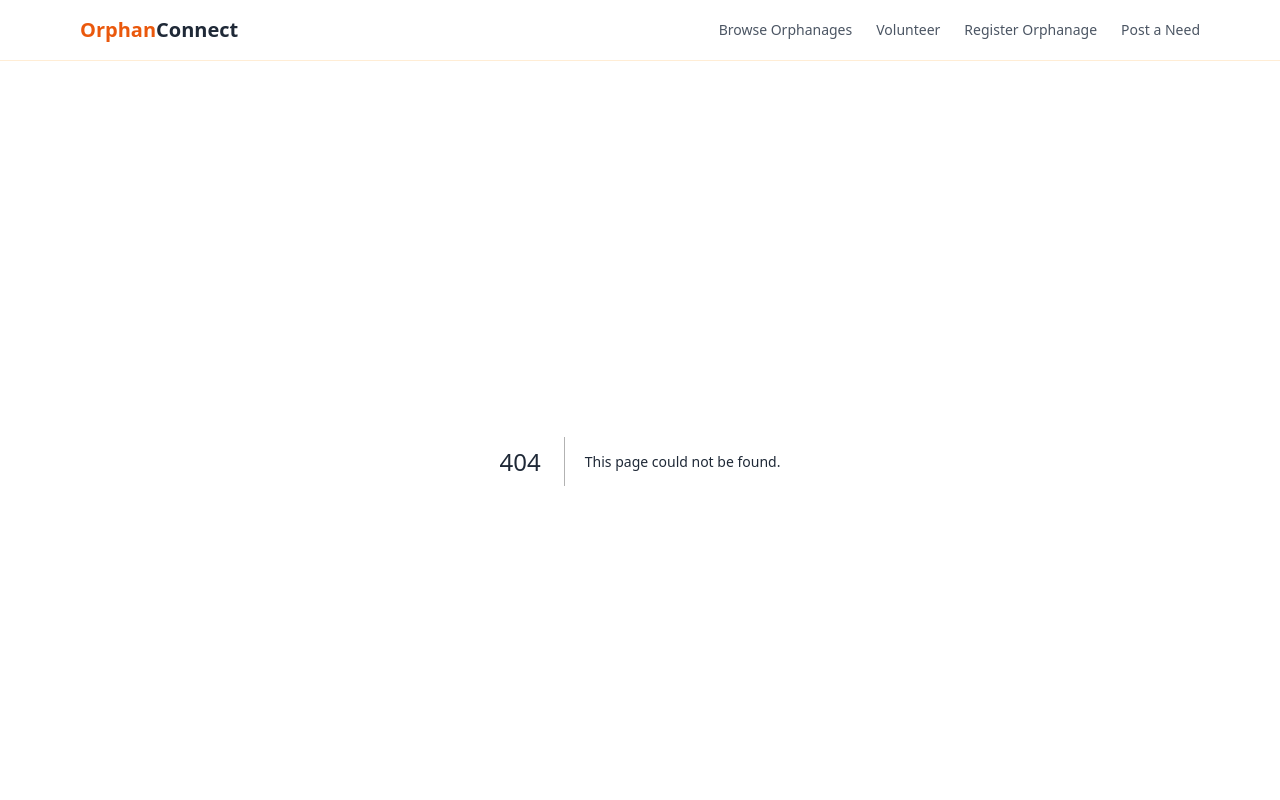
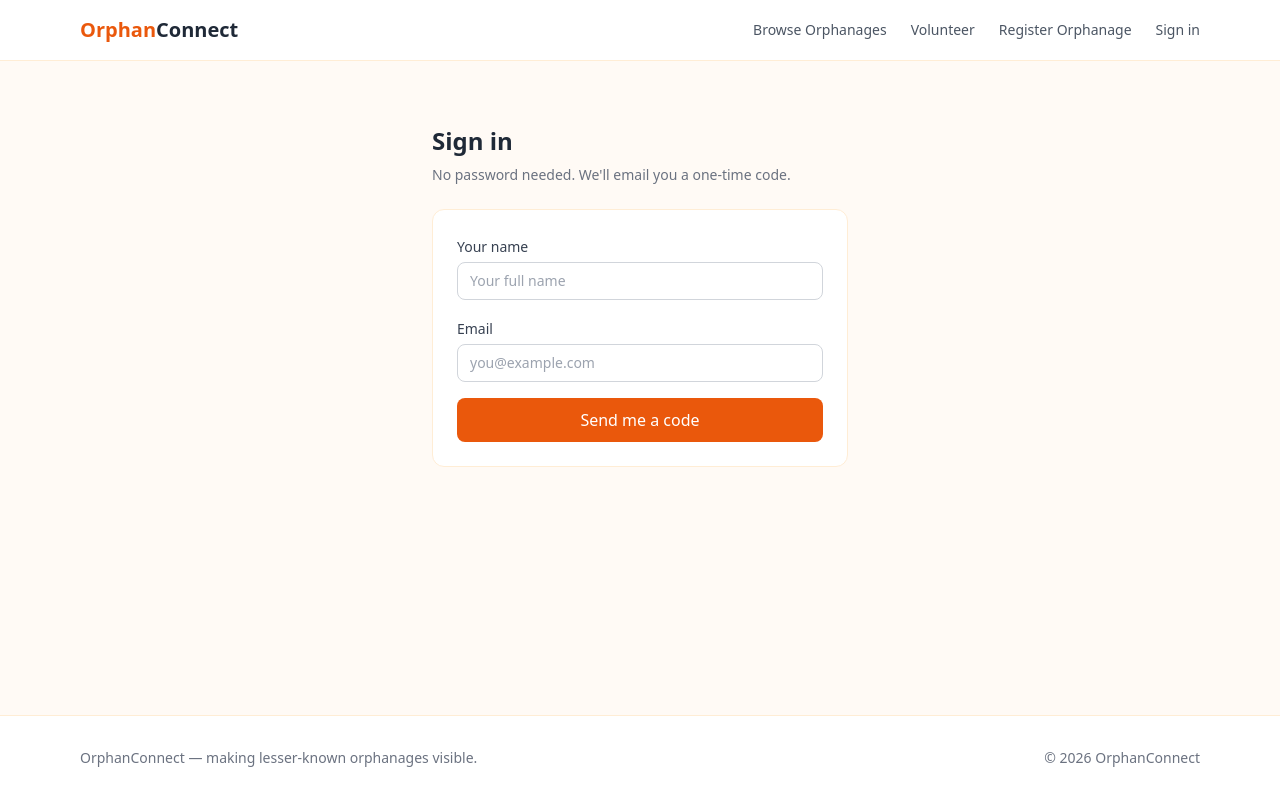
Before and after one commit to Bhavya-13/OrphanConnect, a Next.js app: page /login in a window 1280 px wide. Before the commit this address had no page. Shown: the top 800 px of the page. Built offline with nearby package versions, Linux system fonts and the light colour scheme; no server answers.

Commit message:
Set up Resend SMTP and email otp code login

```diff
--- a/src/app/layout.tsx
+++ b/src/app/layout.tsx
@@ -2,6 +2,7 @@ import type { Metadata } from "next";
 import "./globals.css";
 import Navbar from "@/components/Navbar";
 import Footer from "@/components/Footer";
+import { AuthProvider } from "@/lib/useAuth";
 
 export const metadata: Metadata = {
   title: "OrphanConnect",
@@ -16,9 +17,11 @@ export default function RootLayout({
   return (
     <html lang="en">
       <body className="min-h-screen flex flex-col text-gray-800">
-        <Navbar />
-        <main className="flex-1">{children}</main>
-        <Footer />
+        <AuthProvider>
+          <Navbar />
+          <main className="flex-1">{children}</main>
+          <Footer />
+        </AuthProvider>
       </body>
     </html>
   );
--- /dev/null
+++ b/src/app/login/page.tsx
@@ -0,0 +1,143 @@
+"use client";
+
+import { useState } from "react";
+import { useRouter } from "next/navigation";
+import { supabase } from "@/lib/supabase";
+
+export default function LoginPage() {
+  const router = useRouter();
+  const [step, setStep] = useState<"email" | "otp">("email");
+  const [email, setEmail] = useState("");
+  const [otp, setOtp] = useState("");
+  const [name, setName] = useState("");
+  const [loading, setLoading] = useState(false);
+  const [error, setError] = useState("");
+
+  const sendOtp = async (e: React.FormEvent) => {
+    e.preventDefault();
+    setLoading(true);
+    setError("");
+
+    const { error } = await supabase.auth.signInWithOtp({
+      email,
+      options: { shouldCreateUser: true },
+    });
+
+    setLoading(false);
+    if (error) {
+      setError(error.message);
+    } else {
+      setStep("otp");
+    }
+  };
+
+  const verifyOtp = async (e: React.FormEvent) => {
+    e.preventDefault();
+    setLoading(true);
+    setError("");
+
+    const { data, error } = await supabase.auth.verifyOtp({
+      email,
+      token: otp,
+      type: "email",
+    });
+
+    if (error) {
+      setLoading(false);
+      setError(error.message);
+      return;
+    }
+
+    // Create or update the profile row
+    const user = data.user;
+    if (user) {
+      await supabase.from("profiles").upsert({
+        id: user.id,
+        email: user.email,
+        name: name || null,
+      });
+    }
+
+    setLoading(false);
+    router.push("/");
+  };
+
+  return (
+    <div className="max-w-md mx-auto px-4 py-16">
+      <h1 className="text-2xl font-bold text-gray-800 mb-2">Sign in</h1>
+      <p className="text-gray-500 mb-6 text-sm">
+        No password needed. We&apos;ll email you a one-time code.
+      </p>
+
+      {error && (
+        <div className="bg-red-50 border border-red-200 text-red-700 text-sm rounded-lg px-3 py-2 mb-4">
+          {error}
+        </div>
+      )}
+
+      {step === "email" ? (
+        <form onSubmit={sendOtp} className="space-y-4 bg-white p-6 rounded-xl border border-orange-100">
+          <div>
+            <label className="text-sm font-medium text-gray-700">Your name</label>
+            <input
+              type="text"
+              value={name}
+              onChange={(e) => setName(e.target.value)}
+              placeholder="Your full name"
+              className="mt-1 w-full border border-gray-300 rounded-lg px-3 py-2 text-sm"
+            />
+          </div>
+          <div>
+            <label className="text-sm font-medium text-gray-700">Email</label>
+            <input
+              type="email"
+              required
+              value={email}
+              onChange={(e) => setEmail(e.target.value)}
+              placeholder="you@example.com"
+              className="mt-1 w-full border border-gray-300 rounded-lg px-3 py-2 text-sm"
+            />
+          </div>
+          <button
+            type="submit"
+            disabled={loading}
+            className="w-full bg-brand-600 text-white py-2.5 rounded-lg font-medium hover:bg-brand-700 disabled:opacity-60"
+          >
+            {loading ? "Sending code..." : "Send me a code"}
+          </button>
+        </form>
+      ) : (
+        <form onSubmit={verifyOtp} className="space-y-4 bg-white p-6 rounded-xl border border-orange-100">
+          <p className="text-sm text-gray-600">
+            We sent a 6-digit code to <span className="font-medium">{email}</span>. Enter it below.
+          </p>
+          <div>
+            <label className="text-sm font-medium text-gray-700">Verification code</label>
+            <input
+              type="text"
+              required
+              value={otp}
+              onChange={(e) => setOtp(e.target.value)}
+              placeholder="123456"
+              className="mt-1 w-full border border-gray-300 rounded-lg px-3 py-2 text-sm tracking-widest"
+            />
+          </div>
+          <button
+            type="submit"
+            disabled={loading}
+            className="w-full bg-brand-600 text-white py-2.5 rounded-lg font-medium hover:bg-brand-700 disabled:opacity-60"
+          >
+            {loading ? "Verifying..." : "Verify & Sign in"}
+          </button>
+          <button
+            type="button"
+            onClick={() => setStep("email")}
+            className="w-full text-xs text-gray-500 hover:text-gray-700 underline"
+          >
+            Use a different email
+          </button>
+        </form>
+      )}
+    </div>
+  );
+}
--- a/src/components/Navbar.tsx
+++ b/src/components/Navbar.tsx
@@ -1,13 +1,18 @@
+"use client";
+
 import Link from "next/link";
+import { useAuth } from "@/lib/useAuth";
 
 export default function Navbar() {
+  const { user, signOut } = useAuth();
+
   return (
     <header className="bg-white border-b border-orange-100 sticky top-0 z-10">
       <div className="max-w-6xl mx-auto px-4 py-4 flex items-center justify-between">
         <Link href="/" className="text-xl font-bold text-brand-600">
           Orphan<span className="text-gray-800">Connect</span>
         </Link>
-        <nav className="flex gap-6 text-sm font-medium text-gray-600">
+        <nav className="flex gap-6 text-sm font-medium text-gray-600 items-center">
           <Link href="/browse" className="hover:text-brand-600">
             Browse Orphanages
           </Link>
@@ -17,9 +22,18 @@ export default function Navbar() {
           <Link href="/register" className="hover:text-brand-600">
             Register Orphanage
           </Link>
-          <Link href="/admin/new-need" className="hover:text-brand-600">
-            Post a Need
-          </Link>
+          {user ? (
+            <button
+              onClick={signOut}
+              className="text-gray-600 hover:text-brand-600"
+            >
+              Sign out
+            </button>
+          ) : (
+            <Link href="/login" className="hover:text-brand-600">
+              Sign in
+            </Link>
+          )}
         </nav>
       </div>
     </header>
--- a/src/lib/supabase.ts
+++ b/src/lib/supabase.ts
@@ -3,4 +3,9 @@ import { createClient } from "@supabase/supabase-js";
 const supabaseUrl = process.env.NEXT_PUBLIC_SUPABASE_URL!;
 const supabaseAnonKey = process.env.NEXT_PUBLIC_SUPABASE_ANON_KEY!;
 
-export const supabase = createClient(supabaseUrl, supabaseAnonKey);
+export const supabase = createClient(supabaseUrl, supabaseAnonKey, {
+  auth: {
+    persistSession: true,
+    autoRefreshToken: true,
+  },
+});
--- /dev/null
+++ b/src/lib/useAuth.tsx
@@ -0,0 +1,68 @@
+"use client";
+
+import { createContext, useContext, useEffect, useState } from "react";
+import { supabase } from "@/lib/supabase";
+import type { User } from "@supabase/supabase-js";
+
+interface AuthState {
+  user: User | null;
+  role: string | null;
+  loading: boolean;
+  signOut: () => Promise<void>;
+}
+
+const AuthContext = createContext<AuthState>({
+  user: null,
+  role: null,
+  loading: true,
+  signOut: async () => {},
+});
+
+export function AuthProvider({ children }: { children: React.ReactNode }) {
+  const [user, setUser] = useState<User | null>(null);
+  const [role, setRole] = useState<string | null>(null);
+  const [loading, setLoading] = useState(true);
+
+  useEffect(() => {
+    const loadUser = async () => {
+      const { data } = await supabase.auth.getUser();
+      const currentUser = data.user;
+      setUser(currentUser);
+
+      if (currentUser) {
+        const { data: profile } = await supabase
+          .from("profiles")
+          .select("role")
+          .eq("id", currentUser.id)
+          .single();
+        setRole(profile?.role ?? "donor");
+      }
+      setLoading(false);
+    };
+
+    loadUser();
+
+    const { data: listener } = supabase.auth.onAuthStateChange((_event, session) => {
+      setUser(session?.user ?? null);
+      if (!session?.user) setRole(null);
+    });
+
+    return () => listener.subscription.unsubscribe();
+  }, []);
+
+  const signOut = async () => {
+    await supabase.auth.signOut();
+    setUser(null);
+    setRole(null);
+  };
+
+  return (
+    <AuthContext.Provider value={{ user, role, loading, signOut }}>
+      {children}
+    </AuthContext.Provider>
+  );
+}
+
+export function useAuth() {
+  return useContext(AuthContext);
+}
```
